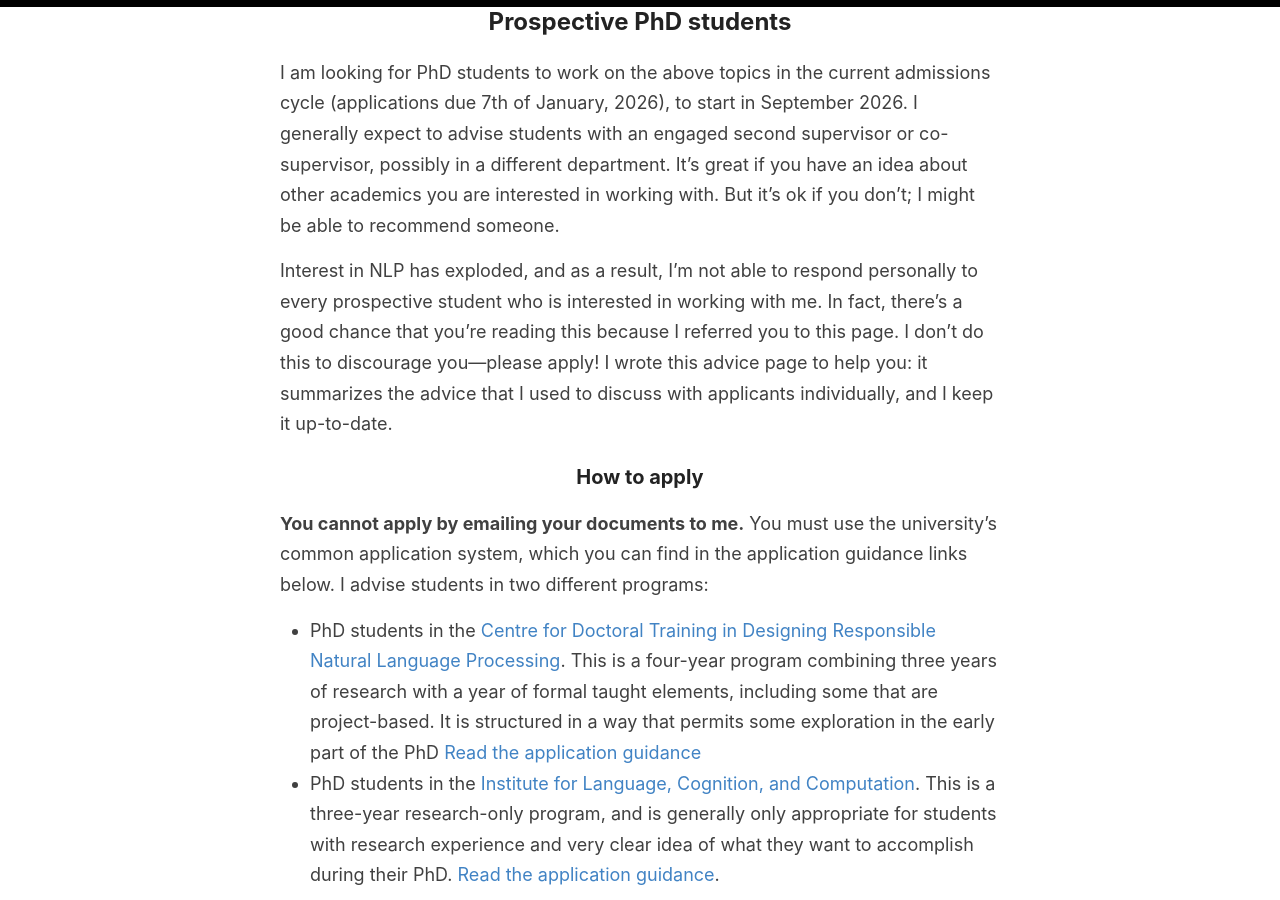
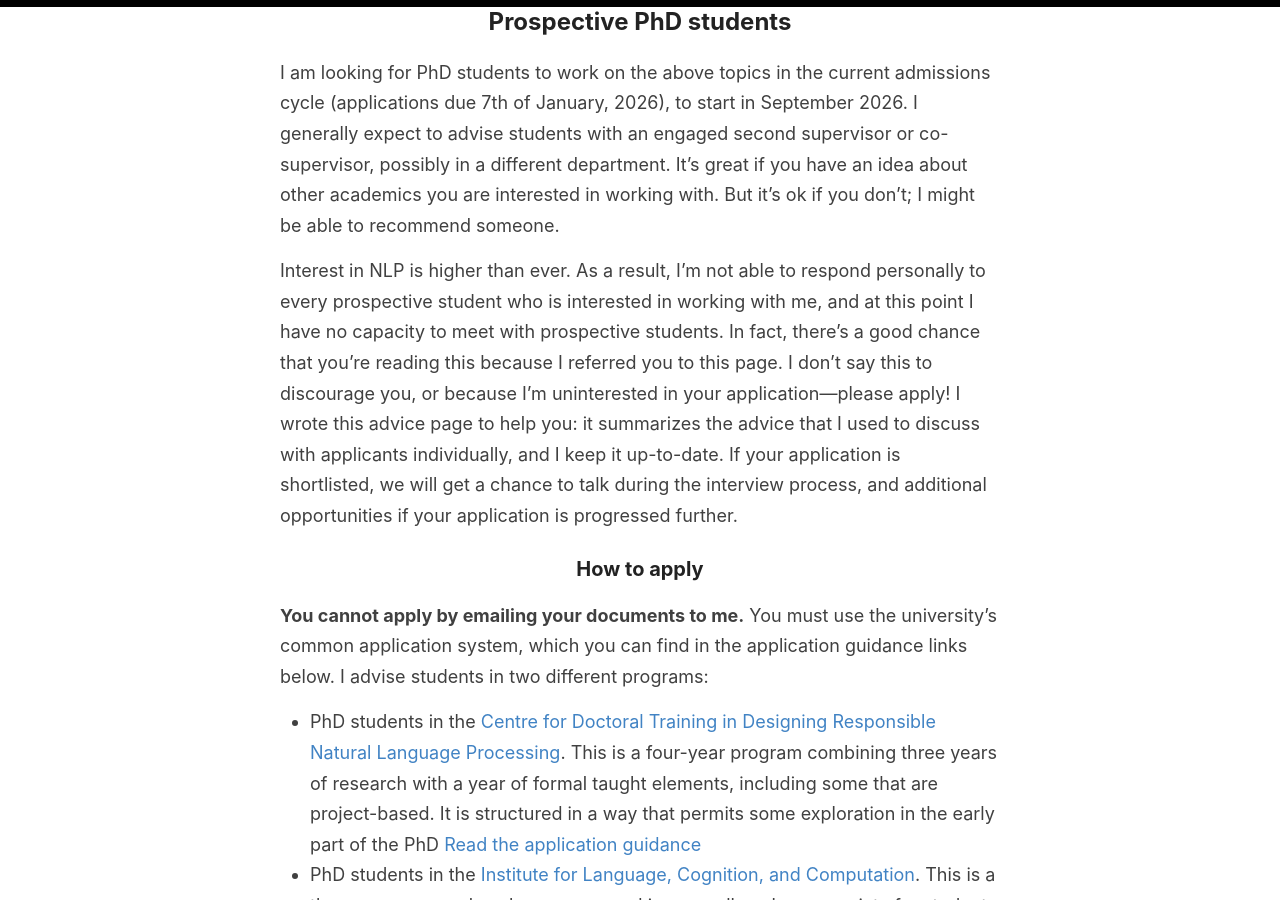
Before and after one commit to alopez/alopez.github.com, a Jekyll site: the page built from prospective.md, in a window 1280 px wide and 900 px high, scrolled down 1608 px. Built offline with Jekyll 4.4.1, drawn with Linux system fonts in a browser that asks for light colours; some web fonts are replaced; our own code applies the rules of GitHub Pages for plain Markdown files.

Commit message:
Update prospective.md

```diff
--- a/prospective.md
+++ b/prospective.md
@@ -28,7 +28,7 @@ If you're interested in NLP, but not these topics, you may want to contact other
 
 I am looking for PhD students to work on the above topics in the current admissions cycle  (applications due 7th of January, 2026), to start in September 2026. I generally expect to advise students with an engaged second supervisor or co-supervisor, possibly in a different department. It's great if you have an idea about other academics you are interested in working with. But it's ok if you don't; I might be able to recommend someone.
 
-Interest in NLP has exploded, and as a result, I'm not able to respond personally to every prospective student who is interested in working with me. In fact, there's a good chance that you're reading this because I referred you to this page. I don't do this to discourage you---please apply! I wrote this advice page to help you: it summarizes the advice that I used to discuss with applicants individually, and I keep it up-to-date.
+Interest in NLP is higher than ever. As a result, I'm not able to respond personally to every prospective student who is interested in working with me, and at this point I have no capacity to meet with prospective students. In fact, there's a good chance that you're reading this because I referred you to this page. I don't say this to discourage you, or because I'm uninterested in your application---please apply! I wrote this advice page to help you: it summarizes the advice that I used to discuss with applicants individually, and I keep it up-to-date. If your application is shortlisted, we will get a chance to talk during the interview process, and additional opportunities if your application is progressed further.
 
 ### How to apply
 
```
